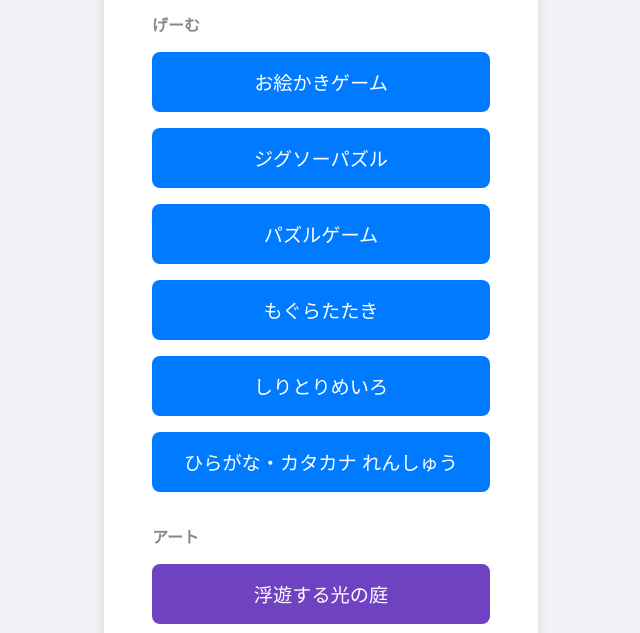
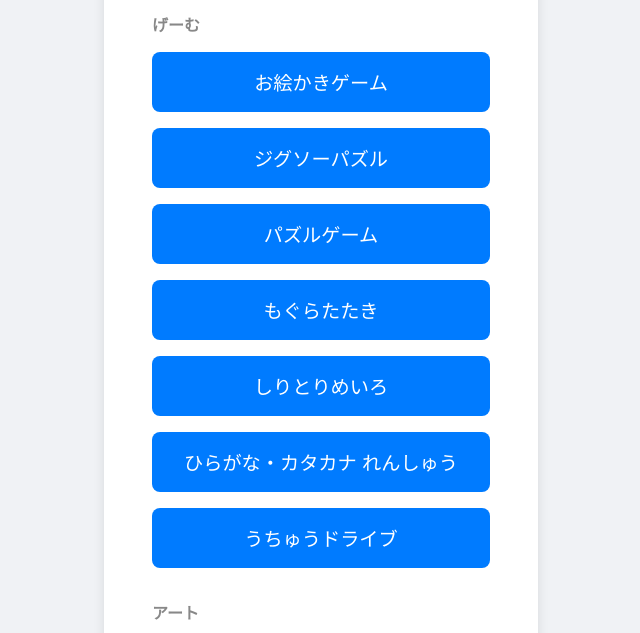
Before and after one commit to tkzLab/game-portal, a plain HTML site: page index.html in a window 1280 px wide. Shown: the part 167-800 px from the top of the page, without its empty margins (319-959 px from the left). Drawn offline with Linux system fonts and the light colour scheme.

Commit message:
げーむに「うちゅうドライブ」を追加
Co-Authored-By: Claude Fable 5 <noreply@anthropic.com>

```diff
--- a/index.html
+++ b/index.html
@@ -19,6 +19,7 @@
             <a href="https://tkzlab.github.io/whac-a-mole/" class="game-button">もぐらたたき</a>
             <a href="https://tkzlab.github.io/shiritori-meiro/" class="game-button">しりとりめいろ</a>
             <a href="https://tkzlab.github.io/kana-practice/" class="game-button">ひらがな・カタカナ れんしゅう</a>
+            <a href="https://tkzlab.github.io/space-jump/" class="game-button">うちゅうドライブ</a>
         </div>
         <h2>アート</h2>
         <div class="game-links">
```
